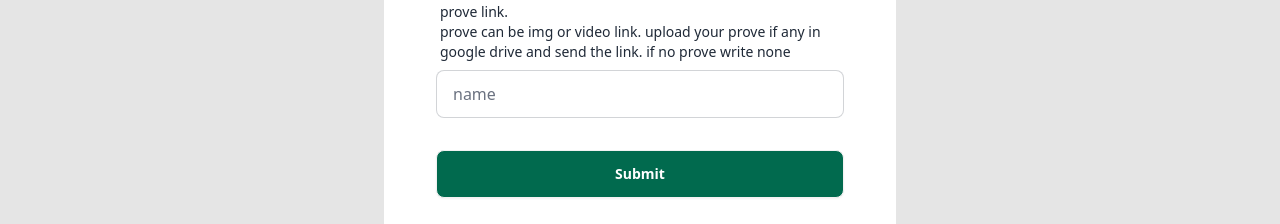
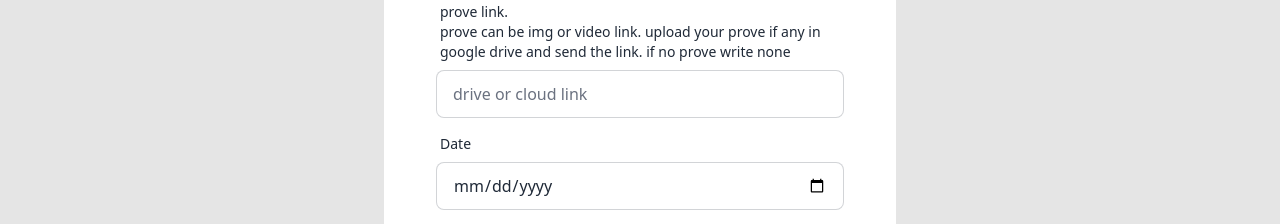
Before and after one commit to Sawom/Bangladesh_Complaint_Portal, a React (Vite) app: page /complains in a window 1280 px wide. Shown: the part 728-952 px from the top of the page. Built offline with nearby package versions, Linux system fonts and the light colour scheme; no server answers.

Commit message:
updated post complain

```diff
--- a/src/Pages/PostComplain/PostComplain.jsx
+++ b/src/Pages/PostComplain/PostComplain.jsx
@@ -1,7 +1,6 @@
 import React from "react";
 import { Controller, useForm } from "react-hook-form";
 import { divisionsData } from "./bdData";
-import "./postComplain.css";
 
 const PostComplain = () => {
   const { handleSubmit, control, watch } = useForm();
@@ -214,6 +213,20 @@
               </label>
               <input
                 type="text"
+                placeholder="drive or cloud link"
+                className="input input-bordered"
+                name="name"
+                defaultValue=""
+              />
+            </div>
+
+            {/* date */}
+            <div className="form-control">
+              <label className="label">
+                <span className="label-text"> Date </span>
+              </label>
+              <input
+                type="date"
                 placeholder="name"
                 className="input input-bordered"
                 name="name"
```
Also changed, not shown: src/Pages/PostComplain/postComplain.css (deleted).
